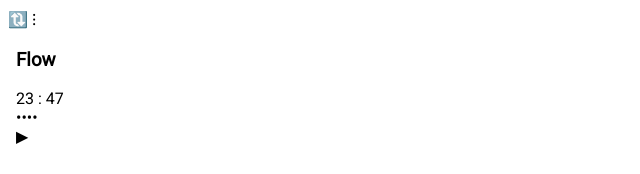
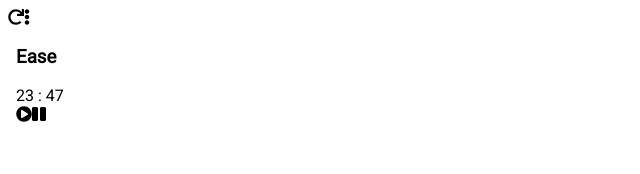
Before and after one commit to jgossett/ease, an Angular app: page / in a window 1280 px wide. Shown: the top 174 px of the page, without its empty margins (0-640 px from the left). Built offline with nearby package versions, Linux system fonts and the light colour scheme.

Commit message:
Add Font Awesome.

```diff
--- a/package.json
+++ b/package.json
@@ -3,7 +3,7 @@
   "version": "0.0.0",
   "scripts": {
     "ng": "ng",
-    "start": "ng serve",
+    "start": "ng serve --open",
     "build": "ng build",
     "test": "ng test",
     "lint": "ng lint",
@@ -20,6 +20,10 @@
     "@angular/platform-browser-dynamic": "~11.2.1",
     "@angular/router": "~11.2.1",
     "@fontsource/roboto": "^4.2.1",
+    "@fortawesome/angular-fontawesome": "^0.8.2",
+    "@fortawesome/fontawesome-svg-core": "^1.2.34",
+    "@fortawesome/free-regular-svg-icons": "^5.15.2",
+    "@fortawesome/free-solid-svg-icons": "^5.15.2",
     "rxjs": "~6.6.0",
     "tslib": "^2.0.0",
     "zone.js": "~0.11.3"
--- a/src/app/app.component.html
+++ b/src/app/app.component.html
@@ -1,12 +1,16 @@
 <!-- header -->
 <header>
-  🔃 ⁝
+  <!-- restart timer -->
+  <fa-icon [icon]="fasRedo" (click)="onRestartTimer()"></fa-icon>
+
+  <!-- show settings menu -->
+  <fa-icon [icon]="fasEllipsis" (click)="onShowSettingMenu()"></fa-icon>
 </header>
 
 <!-- body -->
 <body>
   <!-- application name -->
-  <h3>Flow</h3>
+  <h3>Ease</h3>
 
   <!-- timer -->
   <section>
@@ -23,12 +27,14 @@
 
   <!-- sessions -->
   <section>
-    ••••
+<!--    <fa-icon icon="[faCircle]"></fa-icon>-->
+<!--    <fa-icon icon="[farCircle]"></fa-icon>-->
   </section>
 
   <!-- actions -->
   <section>
-    ▶
+    <fa-icon [icon]="fasPlayCircle" (click)="onStartTimer()"></fa-icon>
+    <fa-icon [icon]="fasPause" (click)="onPauseTimer()"></fa-icon>
   </section>
 </body>
 
--- a/src/app/app.component.ts
+++ b/src/app/app.component.ts
@@ -1,4 +1,6 @@
-import { Component } from '@angular/core';
+import {Component} from '@angular/core';
+import {faPlayCircle, faRedo, faEllipsisV, faPause} from '@fortawesome/free-solid-svg-icons';
+import {faCircle as farCircle} from '@fortawesome/free-regular-svg-icons';
 
 @Component({
   selector: 'app-root',
@@ -6,5 +8,26 @@ import { Component } from '@angular/core';
   styleUrls: ['./app.component.css']
 })
 export class AppComponent {
-  title = 'Ease';
+  fasRedo = faRedo;
+  fasEllipsis = faEllipsisV;
+  fasPlayCircle = faPlayCircle;
+  // farCircle = faCircle;
+  // farCircle = farCircle;
+  fasPause = faPause;
+
+  onRestartTimer(): void {
+    alert('onRestartTimer was clicked.');
+  }
+
+  onShowSettingMenu(): void {
+    alert('onShowSettingMenu was clicked.');
+  }
+
+  onStartTimer(): void {
+    alert('onStartTimer was clicked.');
+  }
+
+  onPauseTimer(): void {
+    alert('onPauseTimer was clicked.');
+  }
 }
--- a/src/app/app.module.ts
+++ b/src/app/app.module.ts
@@ -2,13 +2,15 @@ import { NgModule } from '@angular/core';
 import { BrowserModule } from '@angular/platform-browser';
 
 import { AppComponent } from './app.component';
+import {FontAwesomeModule} from '@fortawesome/angular-fontawesome';
 
 @NgModule({
   declarations: [
     AppComponent
   ],
   imports: [
-    BrowserModule
+    BrowserModule,
+    FontAwesomeModule
   ],
   providers: [],
   bootstrap: [AppComponent]
```
Also changed, not shown: documentation/backlog.md (added, +14 -0 lines), documentation/dependencies_DRAFT.md (added, +8 -0 lines), documentation/template_procedure.md (added, +35 -0 lines), 2 other files (tests, documents, lock files or other folders).
